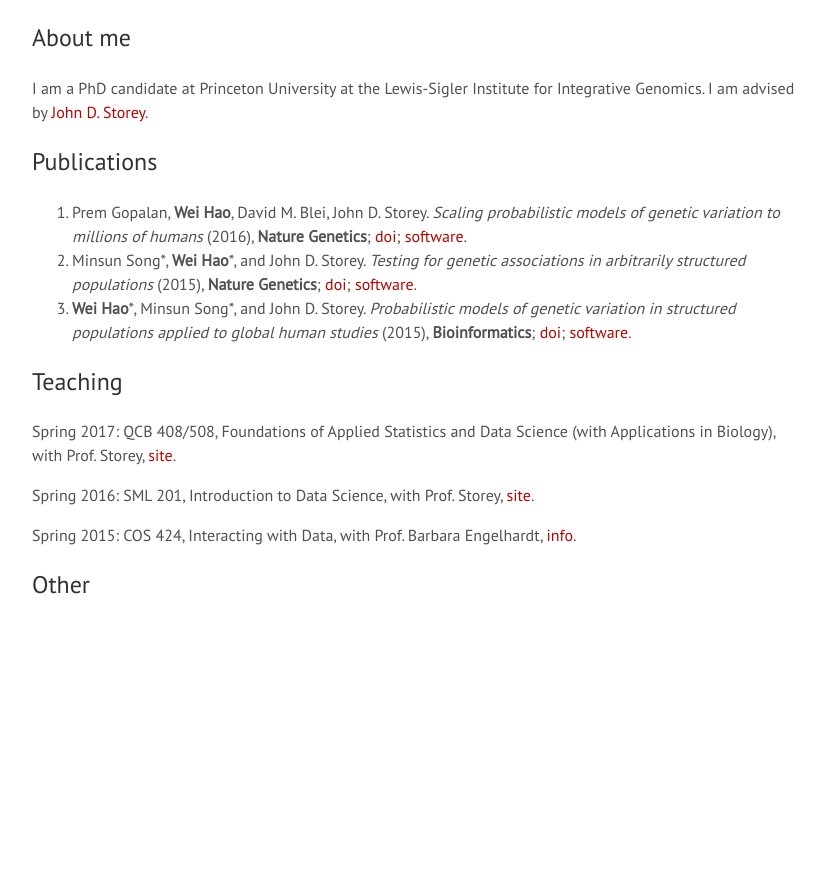
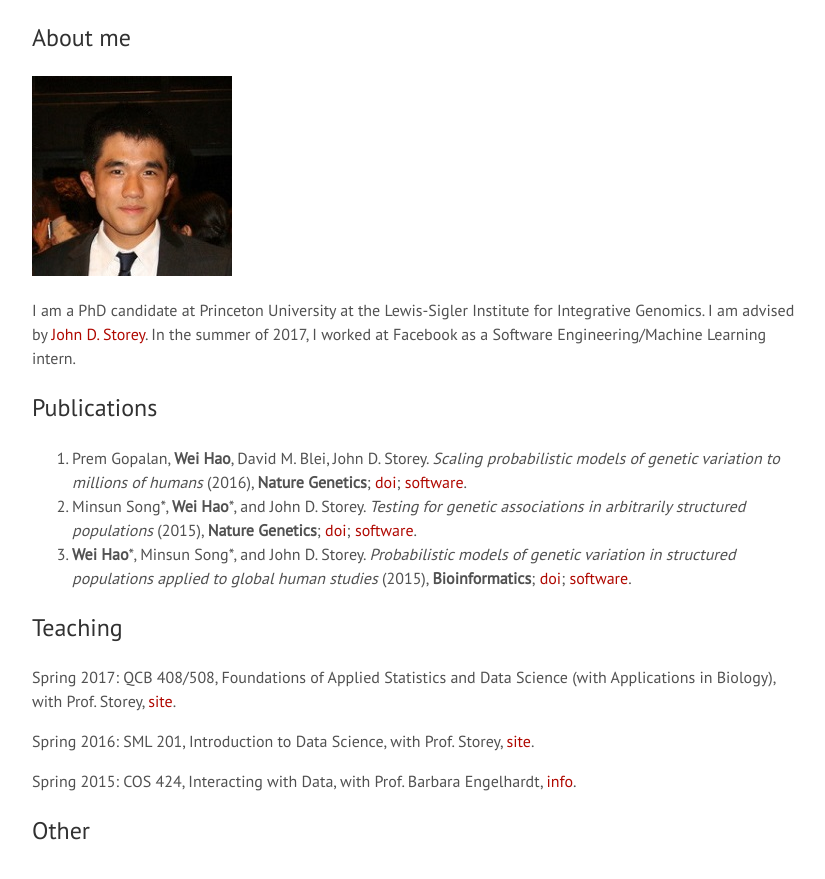
Before and after one commit to whao89/whao89.github.io, a Jekyll site: the page built from index.md, in a window 1280 px wide. Shown: the top 879 px of the page, without its empty margins (224-1049 px from the left). Built offline with Jekyll 4.4.1, drawn with Linux system fonts in a browser that asks for light colours; our own code applies the rules of GitHub Pages for plain Markdown files.

Commit message:
Update index.md

```diff
--- a/index.md
+++ b/index.md
@@ -4,7 +4,9 @@ layout: default
 
 ## About me
 
-I am a PhD candidate at Princeton University at the Lewis-Sigler Institute for Integrative Genomics. I am advised by [John D. Storey](http://genomine.org).
+![me](wei.jpg){:class="img-responsive"}
+
+I am a PhD candidate at Princeton University at the Lewis-Sigler Institute for Integrative Genomics. I am advised by [John D. Storey](http://genomine.org). In the summer of 2017, I worked at Facebook as a Software Engineering/Machine Learning intern.
 
 
 ## Publications
```
